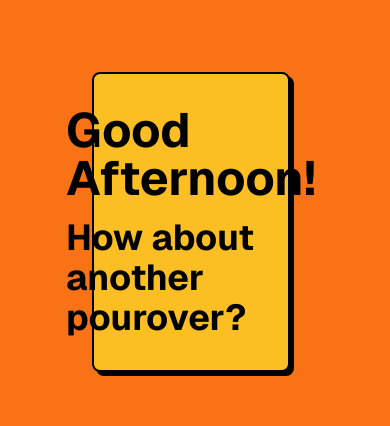
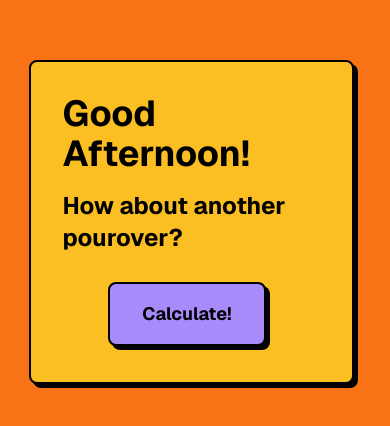
Before and after one commit to lstephensca/pourover-pixels, a Next.js app: page / in a window 390 px wide. Shown: the part 196-622 px from the top of the page. Built offline with nearby package versions, Linux system fonts and the light colour scheme.

Commit message:
feat: updates homepage to nav to calculator

```diff
--- a/src/app/page.tsx
+++ b/src/app/page.tsx
@@ -1,17 +1,28 @@
+import Link from "next/link";
+
 import getGreeting from "@/utils/getGreeting";
-import Image from "next/image";
 
 export default function Home() {
 	const greeting = getGreeting();
 
 	return (
-		<main className="flex min-h-screen items-center justify-center bg-orange-500 p-24">
-			<div className="w-full rounded-lg bg-black md:max-w-5xl">
-				<div className="flex -translate-x-1 -translate-y-1 flex-col items-center rounded-lg border-2 border-black bg-amber-400 px-8 py-8">
+		<main className="flex min-h-screen items-center justify-center bg-orange-500">
+			<div className="w-5/6 max-w-5xl rounded-lg bg-black lg:w-full ">
+				<div className="flex -translate-x-1 -translate-y-1 flex-col gap-8 rounded-lg border-2 border-black bg-amber-400 p-8">
 					<div className="flex flex-col items-center gap-4">
-						<h1 className="text-5xl font-bold">{greeting.greeting}</h1>
-						<h1 className="text-4xl font-bold">{greeting.message}</h1>
+						<h1 className="text-4xl font-bold md:text-5xl">{greeting.greeting}</h1>
+						<h1 className="text-2xl font-bold md:text-4xl">{greeting.message}</h1>
 					</div>
+
+					<button className="inline-flex self-center rounded-lg bg-black">
+						<Link
+							className="relative w-full -translate-x-1 -translate-y-1 rounded-lg border-2 border-black bg-violet-400 px-8 py-4 text-lg font-bold transition-all duration-200 ease-in-out hover:translate-x-0 hover:translate-y-0"
+							href="/pourover-calculator"
+						>
+							Calculate!
+							<span className="absolute inset-0"></span>
+						</Link>
+					</button>
 				</div>
 			</div>
 		</main>
```
